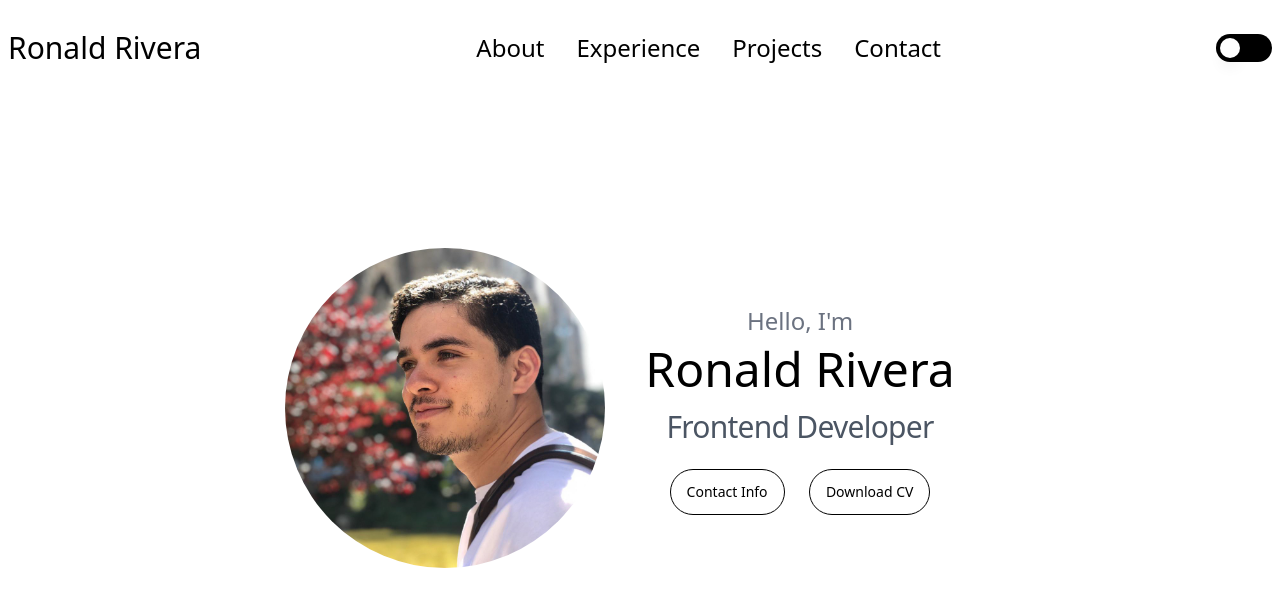
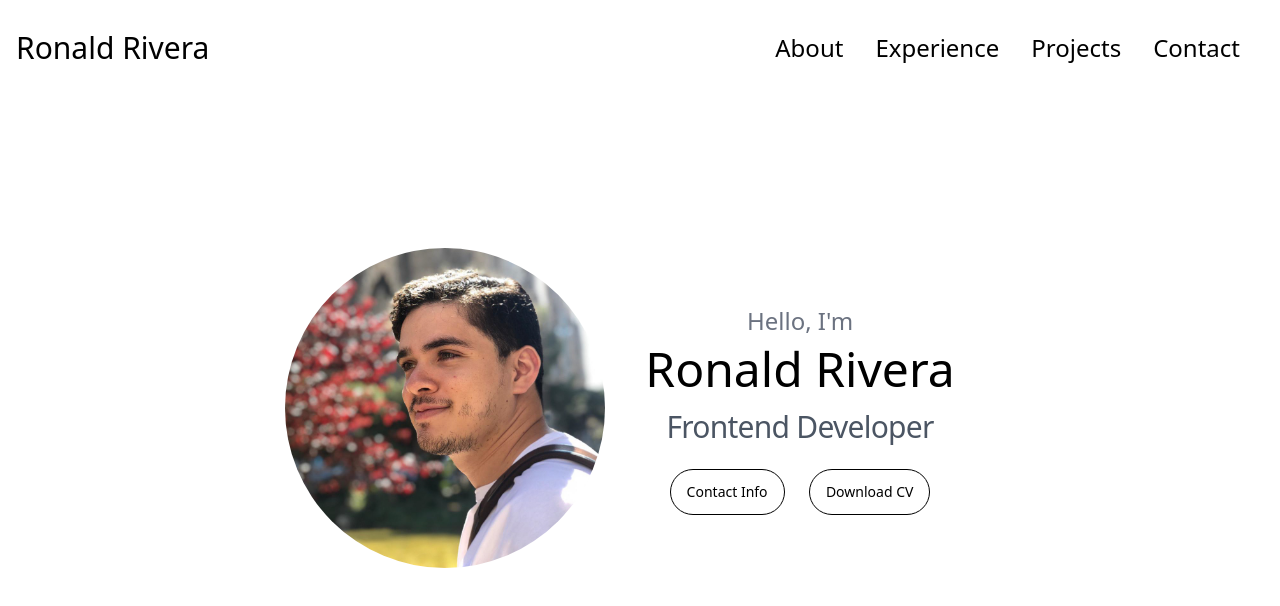
Before and after one commit to rironald/Portfolio, a React (Vite) app: page / in a window 1280 px wide. Shown: the top 606 px of the page. Built offline with nearby package versions, Linux system fonts and the light colour scheme.

Commit message:
Fixed responsive issues with navbar.

```diff
--- a/package.json
+++ b/package.json
@@ -11,8 +11,10 @@
   },
   "dependencies": {
     "@headlessui/react": "^2.2.0",
+    "@heroicons/react": "^2.2.0",
     "react": "^18.3.1",
-    "react-dom": "^18.3.1"
+    "react-dom": "^18.3.1",
+    "react-router-dom": "^7.0.0"
   },
   "devDependencies": {
     "@eslint/js": "^9.13.0",
--- a/src/Components/Navbar.tsx
+++ b/src/Components/Navbar.tsx
@@ -1,26 +1,87 @@
-import {
-  Disclosure,
-  DisclosureButton,
-  Button,
-  Switch,
-} from "@headlessui/react";
+import { Button, Switch } from "@headlessui/react";
 import { useState } from "react";
+import { Bars3Icon } from "@heroicons/react/24/outline";
+import { XMarkIcon } from "@heroicons/react/24/outline";
 
 function Navbar() {
-  const [isEnabled, setIsEnabled] = useState(false);
+  {
+    /*const [isEnabled, setIsEnabled] = useState(false);*/
+  }
+  const [isOpen, setIsOpen] = useState(false);
+
+  const onToggleMenu = () => {
+    setIsOpen(!isOpen);
+  };
+
   return (
-    <Disclosure as="nav">
-      <div className="mx-auto max-w-7xl px-2">
-        <div className="relative flex h-24 items-center justify-between">
-          <Button className="text-3xl font-normal text-black">
+    <div>
+      <div className="mx-auto max-w-7xl">
+        <div className="relative flex flex-wrap h-24 px-4 items-center justify-center md:justify-between">
+          <div className="mx-auto md:mx-0">
+            <Button className="text-4xl md:text-3xl font-normal hover:text-gray-600 text-black">
               Ronald Rivera
             </Button>
-          <DisclosureButton>
-            <Button className="text-black text-2xl px-4">About</Button>
-            <Button className="text-black text-2xl px-4">Experience</Button>
-            <Button className="text-black text-2xl px-4">Projects</Button>
-            <Button className="text-black text-2xl px-4">Contact</Button>
-          </DisclosureButton>
+          </div>
+          <div className="hidden md:flex">
+            <ul className="px-2 md:flex">
+              <li className="text-2xl text-black px-4">
+                <a className="hover:text-gray-600" href="">
+                  About
+                </a>
+              </li>
+              <li className="text-2xl text-black px-4">
+                <a className="hover:text-gray-600" href="">
+                  Experience
+                </a>
+              </li>
+              <li className="text-2xl text-black px-4">
+                <a className="hover:text-gray-600" href="">
+                  Projects
+                </a>
+              </li>
+              <li className="text-2xl text-black px-4">
+                <a className="hover:text-gray-600" href="">
+                  Contact
+                </a>
+              </li>
+            </ul>
+          </div>
+          <div className="md:hidden cursor-pointer">
+            <span onClick={onToggleMenu}>
+              {isOpen ? (
+                <XMarkIcon className="size-8" />
+              ) : (
+                <Bars3Icon className="size-8" />
+              )}
+            </span>
+          </div>
+          {isOpen && (
+            <div className="absolute pt-64 flex basis-full flex-col items-center transition ease-in-out translate-y-7 duration-300">
+              <ul>
+                <li className="text-2xl text-black py-4">
+                  <a className="hover:text-gray-600" href="">
+                    About
+                  </a>
+                </li>
+                <li className="text-2xl text-black py-4">
+                  <a className="hover:text-gray-600" href="">
+                    Experience
+                  </a>
+                </li>
+                <li className="text-2xl text-black py-4">
+                  <a className="hover:text-gray-600" href="">
+                    Projects
+                  </a>
+                </li>
+                <li className="text-2xl text-black py-4">
+                  <a className="hover:text-gray-600" href="">
+                    Contact
+                  </a>
+                </li>
+              </ul>
+            </div>
+          )}
+          {/* DM
             <Switch
               checked={isEnabled}
               onChange={setIsEnabled}
@@ -29,9 +90,10 @@ function Navbar() {
               <span className="sr-only">Dark Mode</span>
               <span className="pointer-events-none inline-block size-5 translate-x-0 rounded-full bg-white ring-0 shadow-lg transition duration-200 ease-in-out group-data-[checked]:translate-x-7"></span>
             </Switch>
+            */}
         </div>
       </div>
-    </Disclosure>
+    </div>
   );
 }
 
```
Also changed, not shown: 1 other file (tests, documents, lock files or other folders). Lines whose indentation alone changed are shown as unchanged.
